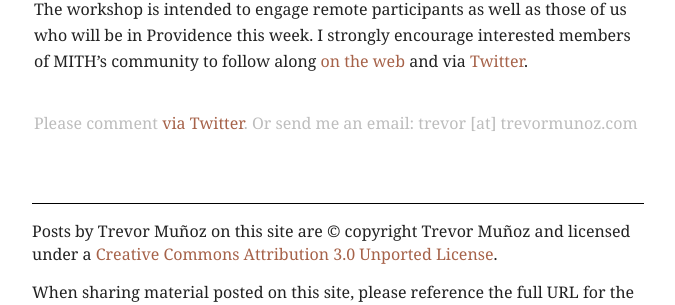
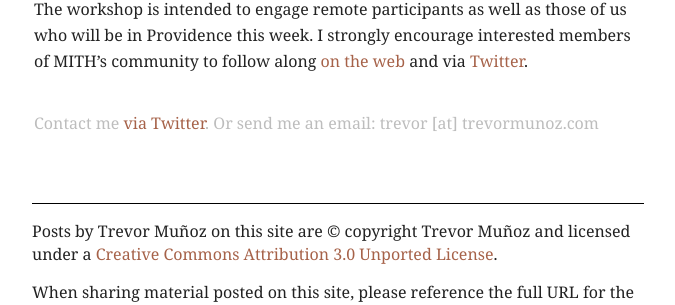
Before and after one commit to trevormunoz/calling-card, a Jekyll site: the page built from notebook/_posts/2012-03-12-attending-knowledge-organization-and-data-modeling-in-the-humanities-workshop.markdown, in a window 1280 px wide. Shown: the part 1203-1508 px from the top of the page, without its empty margins (302-977 px from the left). Built offline with Jekyll 4.4.1, drawn with Linux system fonts in a browser that asks for light colours; nearby versions of some CDN libraries; Markdown is read by kramdown in place of the engine named in the settings.

Commit message:
Tweaking comment boilerplate (again)

```diff
--- a/_layouts/post.html
+++ b/_layouts/post.html
@@ -21,7 +21,7 @@
 
 	{{ content }}
 
-	<p class="comment-boilerplate">Please comment <a href="http://twitter.com/?status=@trevormunoz (http://trevormunoz.com{{ page.url }})" target="_blank">via Twitter</a>. Or send me an email: trevor [at] trevormunoz.com</p>
+	<p class="comment-boilerplate">Contact me <a href="http://twitter.com/?status=@trevormunoz (http://trevormunoz.com{{ page.url }})" target="_blank">via Twitter</a>. Or send me an email: trevor [at] trevormunoz.com</p>
 
 	{% if page.comments %}
 	<div id="disqus_thread"></div>
```
